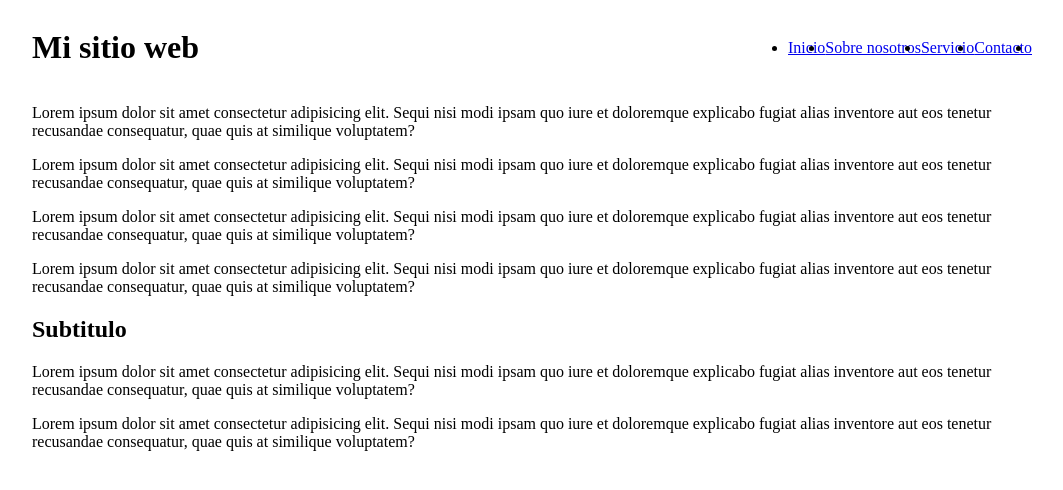
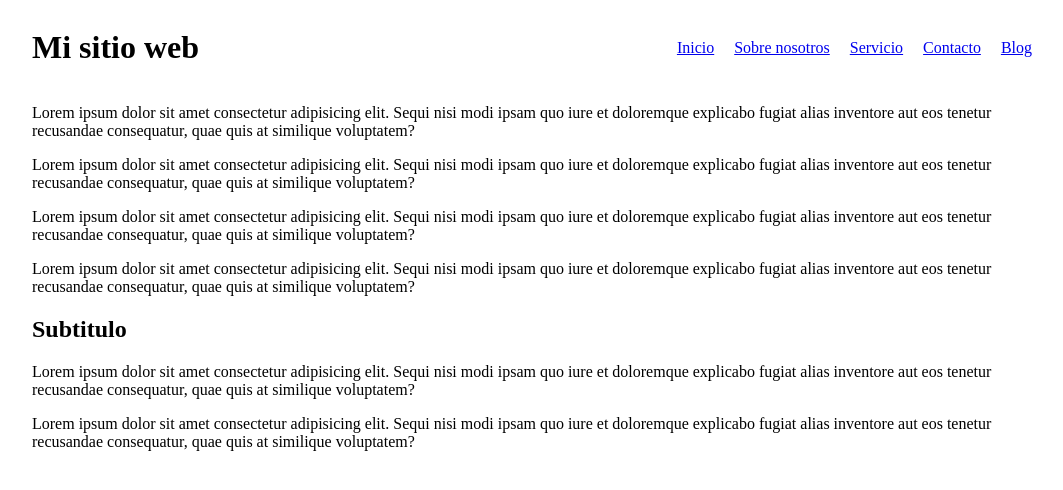
Before and after one commit to CatroJimz/project, a plain HTML site: page index.html in a window 1280 px wide. Shown: the whole page, without its empty margins (108-1171 px from the left). Drawn offline with Linux system fonts and the light colour scheme.

Commit message:
Aplicamos mejores estilos al menu

```diff
--- a/CSS/mean.css
+++ b/CSS/mean.css
@@ -12,4 +12,13 @@ header{
 ul{
     display: flex;
     align-items: center;
+    list-style: none;
 }
+
+li{
+    margin-right: 20px;
+}
+
+li:last-child{
+    margin-right: 0;
+}
--- a/index.html
+++ b/index.html
@@ -23,7 +23,9 @@
             <li>
                 <a href="#">Contacto</a>
             </li>
-            <li></li>
+            <li>
+                <a href="#">Blog</a>
+            </li>
          </ul>
     </header>
     <main>
```
